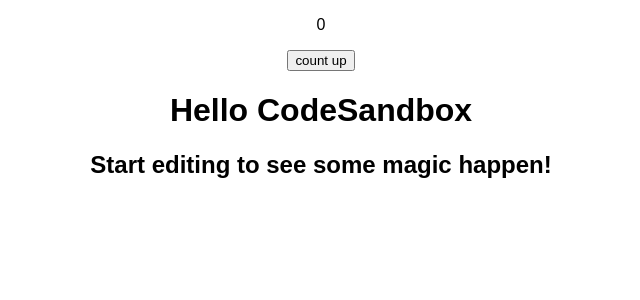
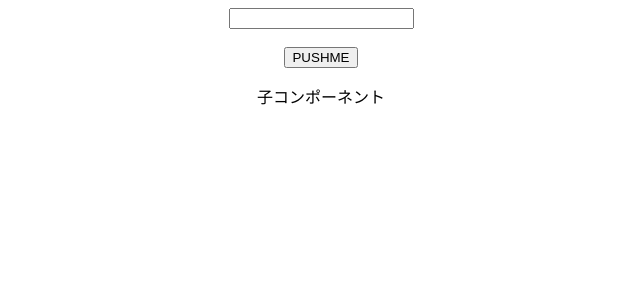
Before and after one commit to kuntaro0524/rendering_test, a React (Create React App) app: page / in a window 1280 px wide. Shown: the top 300 px of the page, without its empty margins (319-959 px from the left). Built offline with nearby package versions, Linux system fonts and the light colour scheme.

Commit message:
子コンポーネントを追加 子コンポーネントをレンダリングするとこを書いた

```diff
--- a/src/App.tsx
+++ b/src/App.tsx
@@ -1,5 +1,6 @@
 import { useState } from "react";
 import "./styles.css";
+import { ChildArea } from "./ChildArea";
 
 export default function App() {
   console.log("App!");
@@ -11,10 +12,11 @@
   };
   return (
     <div className="App">
-      <p> {count} </p>
-      <button onClick={pushClick}> count up </button>
-      <h1>Hello CodeSandbox</h1>
-      <h2>Start editing to see some magic happen!</h2>
+      <input />
+      <br />
+      <br />
+      <button> PUSHME </button>
+      <ChildArea />
     </div>
   );
 }
--- /dev/null
+++ b/src/ChildArea.jsx
@@ -0,0 +1,7 @@
+export const ChildArea = () => {
+  return (
+    <div>
+      <p> 子コンポーネント </p>
+    </div>
+  );
+};
```
